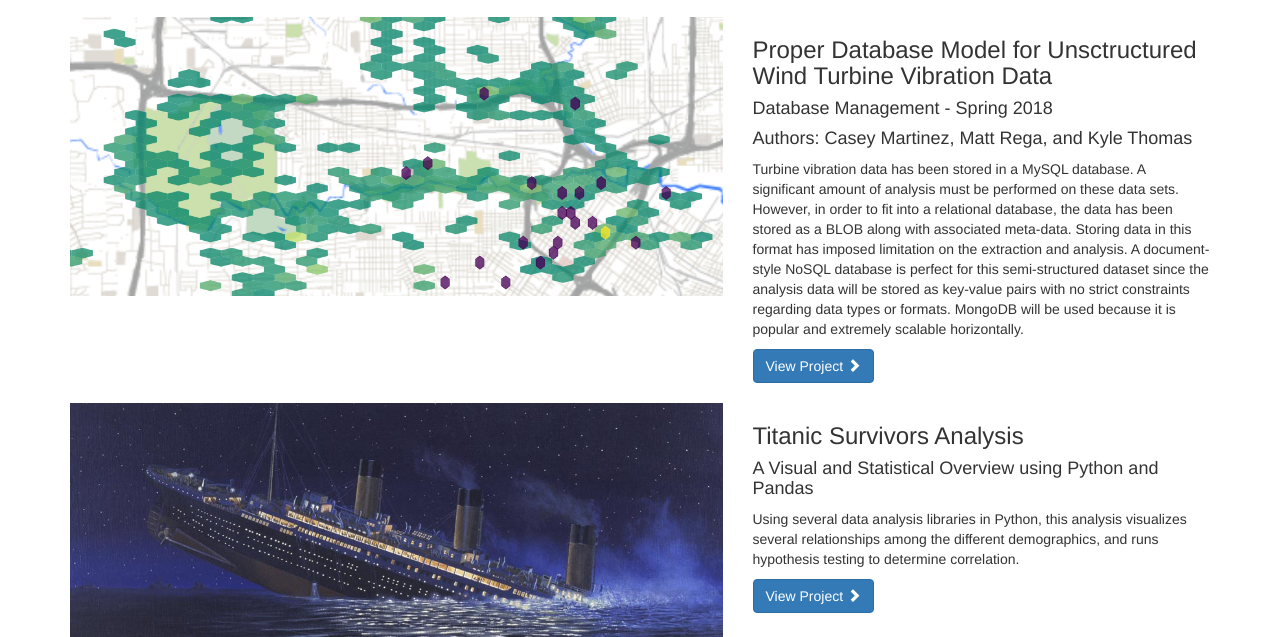
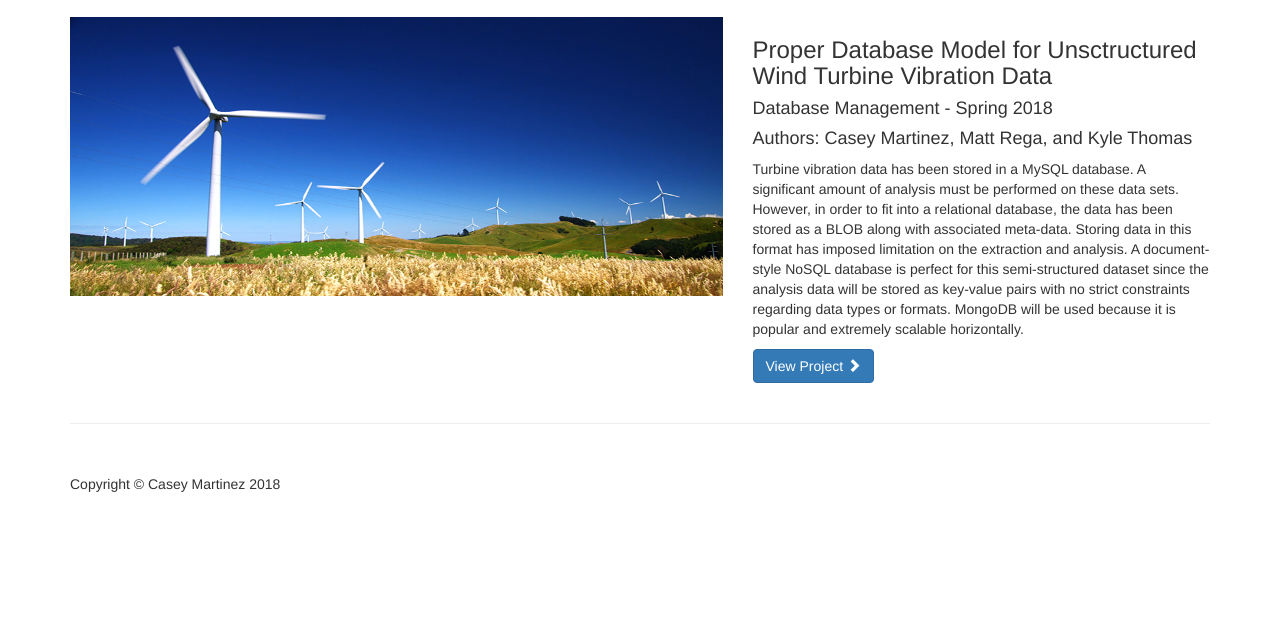
Before and after one commit to CaseyRMartinez/SMUdatabase.github.io, a plain HTML site: page index.html in a window 1280 px wide. Shown: the part 163-800 px from the top of the page. Drawn offline with Linux system fonts and the light colour scheme.

Commit message:
added images

```diff
--- a/index.html
+++ b/index.html
@@ -79,7 +79,7 @@
         <div class="row">
             <div class="col-md-7">
                 <a href="#">
-                    <img class="img-responsive" src="images/OpenStreetMap.png" alt="OpenStreetMap Analysis">
+                    <img class="img-responsive" src="images/Turbine.png" alt="SMU MongoDB Project">
                 </a>
             </div>
             <div class="col-md-5">
@@ -87,26 +87,11 @@
                 <h4>Database Management - Spring 2018</h4>
 	    	<h4> Authors: Casey Martinez, Matt Rega, and Kyle Thomas </h4>
                 <p>Turbine vibration data has been stored in a MySQL database. A significant amount of analysis must be performed on these data sets. However, in order to fit into a relational database, the data has been stored as a BLOB along with associated meta-data. Storing data in this format has imposed limitation on the extraction and analysis. A document-style NoSQL database is perfect for this semi-structured dataset since the analysis data will be stored as key-value pairs with no strict constraints regarding data types or formats. MongoDB will be used because it is popular and extremely scalable horizontally. </p>
-                <a class="btn btn-primary" href="https://anindyamaity.github.io/OpenStreetMap_SQL_Analysis/">View Project <span class="glyphicon glyphicon-chevron-right"></span></a>
+                <a class="btn btn-primary" href="https://datadriving.github.io/SMU_MongoDB_Project/">View Project <span class="glyphicon glyphicon-chevron-right"></span></a>
             </div>
         </div>
         <!-- /.row -->
 	    </br>
-		<!-- Project Two -->
-        <div class="row">
-            <div class="col-md-7">
-                <a href="#">
-                    <img class="img-responsive" src="images/Titanic.png" alt="OpenStreetMap Analysis">
-                </a>
-            </div>
-            <div class="col-md-5">
-                <h3>Titanic Survivors Analysis</h3>
-                <h4>A Visual and Statistical Overview using Python and Pandas</h4>
-                <p>Using several data analysis libraries in Python, this analysis visualizes several relationships among the different demographics, and runs hypothesis testing to determine correlation.</p>
-                <a class="btn btn-primary" href="https://anindyamaity.github.io/Titanic_Data_Analysis/">View Project <span class="glyphicon glyphicon-chevron-right"></span></a>
-            </div>
-        </div>
-        <!-- /.row -->
 
         <hr>
 
@@ -115,7 +100,7 @@
         <footer>
             <div class="row">
                 <div class="col-lg-12">
-                    <p>Copyright &copy; Anindya Maity 2017</p>
+                    <p>Copyright &copy; Casey Martinez 2018</p>
                 </div>
             </div>
             <!-- /.row -->
```
Also changed, not shown: images/Titanic.png (deleted), images/turbine.png (added).
